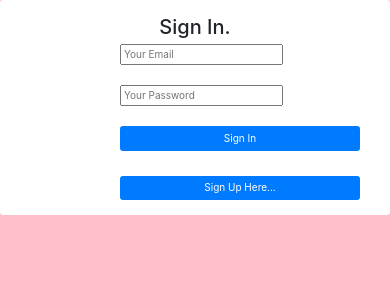
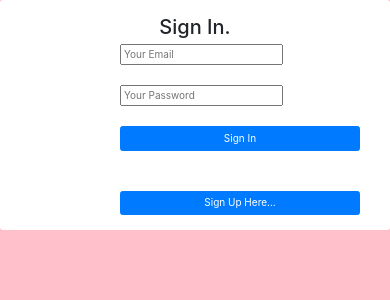
Before and after one commit to kjrohr/relationshiprepophp, a PHP site: page /login.php in a window 390 px wide. Shown: the top 300 px of the page. Run offline with PHP 8.4, Linux system fonts and the light colour scheme; some libraries are stand-ins or nearby versions.

Commit message:
Styling the login form

```diff
--- a/login.php
+++ b/login.php
@@ -75,17 +75,17 @@
                   <h2>Sign In.</h2>
                   <div style="margin-left: 25%;">
                   <div class="form-group">
-                    <div class="col-sm-9">
+                    <div class="col-sm-12">
   <input type="email" name="email" placeholder="Your Email" />
 </div> </div>
 <div class="form-group">
-    <div class="col-sm-9">
+    <div class="col-sm-12">
   <input type="password" name="pass" placeholder="Your Password"/>
 </div></div>
 <div class="form-group">
     <div class="col-sm-9">
   <button type="submit"  name="btn-login" class="btn btn-primary btn-block">Sign In</button>
-</div></div><br />
+</div></div><br /><br />
 <div class="col-sm-9">
   <a href="add_data.php" class="btn btn-primary btn-block">Sign Up Here...</a>
 </div>
```
